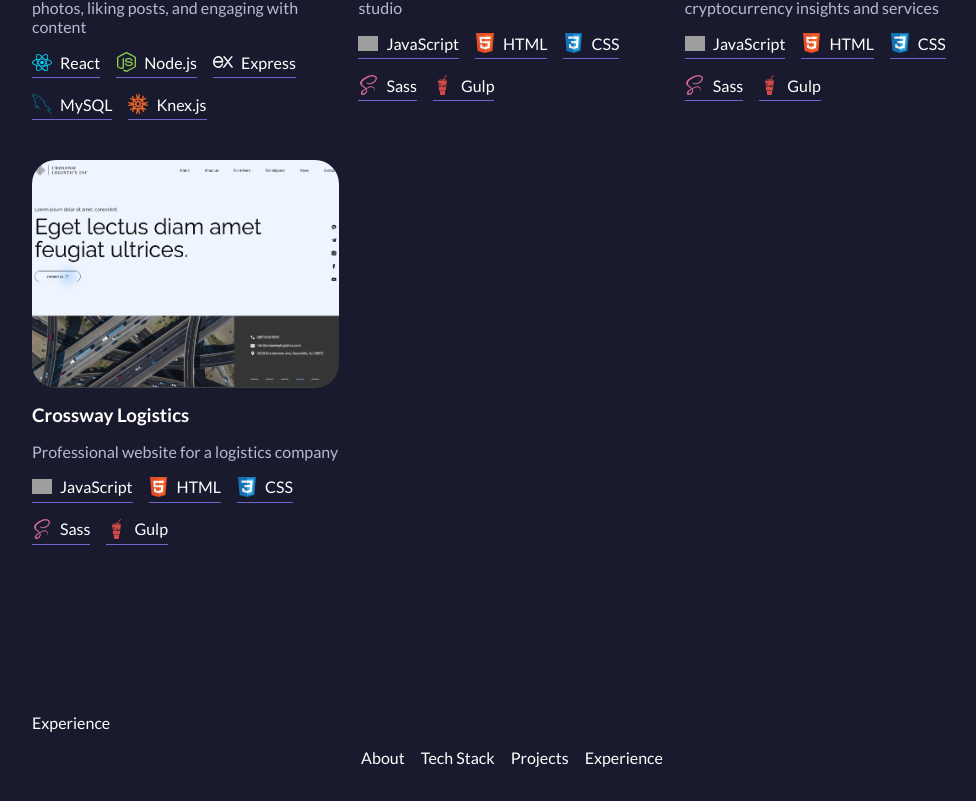
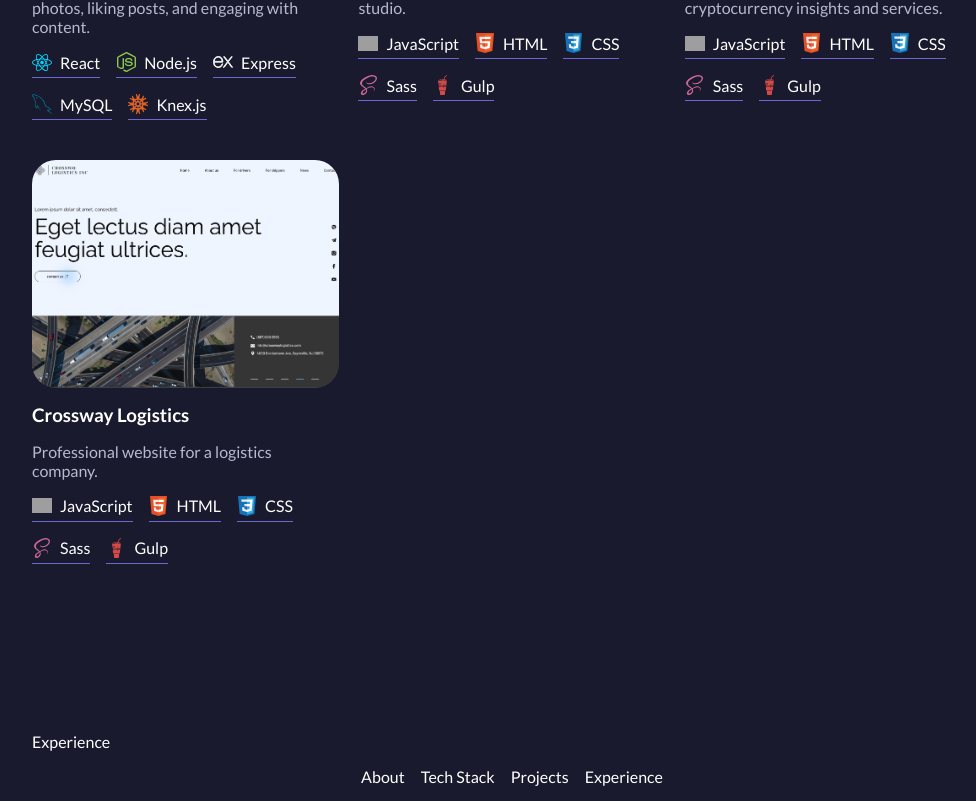
Before and after one commit to olhapelenska/Portfolio, a React (Vite) app: page / in a window 1280 px wide. Shown: the part 1331-2132 px from the top of the page, without its empty margins (128-1104 px from the left). Built offline with nearby package versions, Linux system fonts and the light colour scheme; grey boxes are pictures that could not be loaded.

Commit message:
refactor projects section

```diff
--- a/src/components/Projects/Projects.jsx
+++ b/src/components/Projects/Projects.jsx
@@ -1,4 +1,7 @@
 import "./Projects.scss";
+import { Link } from "react-router-dom";
+
+// Import icons
 import jsIcon from "../../assets/images/javascript.svg";
 import htmlIcon from "../../assets/images/html.svg";
 import cssIcon from "../../assets/images/css.svg";
@@ -8,160 +11,99 @@ import nodeIcon from "../../assets/images/node.svg";
 import mysqlIcon from "../../assets/images/mysql.svg";
 import expressIcon from "../../assets/images/express.svg";
 import knexIcon from "../../assets/images/knex.svg";
-import InstaClone from "../../assets/images/instaclone.png";
-import kika from "../../assets/images/kika.png";
-import ccg from "../../assets/images/ccg.png";
-import crossway from "../../assets/images/crossway.png";
 import gulpIcon from "../../assets/images/gulp.svg";
-import { Link } from "react-router-dom";
+
+// Import project images
+import instaCloneImg from "../../assets/images/instaclone.png";
+import kikaImg from "../../assets/images/kika.png";
+import ccgImg from "../../assets/images/ccg.png";
+import crosswayImg from "../../assets/images/crossway.png";
+
+// Project Data
+const projects = [
+  {
+    name: "InstaClone",
+    description:
+      "Social media-inspired web app for sharing photos, liking posts, and engaging with content.",
+    image: instaCloneImg,
+    link: "https://my-insta-clone.netlify.app/",
+    stack: [
+      { name: "React", icon: reactIcon },
+      { name: "Node.js", icon: nodeIcon },
+      { name: "Express", icon: expressIcon },
+      { name: "MySQL", icon: mysqlIcon },
+      { name: "Knex.js", icon: knexIcon },
+    ],
+  },
+  {
+    name: "Kika",
+    description: "Sleek and modern website for a web design studio.",
+    image: kikaImg,
+    link: "https://olhapelenska.github.io/Projects/kika/index.html",
+    stack: [
+      { name: "JavaScript", icon: jsIcon },
+      { name: "HTML", icon: htmlIcon },
+      { name: "CSS", icon: cssIcon },
+      { name: "Sass", icon: sassIcon },
+      { name: "Gulp", icon: gulpIcon },
+    ],
+  },
+  {
+    name: "Crypto Consult Group",
+    description:
+      "Consulting company website, showcasing cryptocurrency insights and services.",
+    image: ccgImg,
+    link: "https://olhapelenska.github.io/Projects/ccg/index.html",
+    stack: [
+      { name: "JavaScript", icon: jsIcon },
+      { name: "HTML", icon: htmlIcon },
+      { name: "CSS", icon: cssIcon },
+      { name: "Sass", icon: sassIcon },
+      { name: "Gulp", icon: gulpIcon },
+    ],
+  },
+  {
+    name: "Crossway Logistics",
+    description: "Professional website for a logistics company.",
+    image: crosswayImg,
+    link: "https://olhapelenska.github.io/Projects/crossway-logistics/index.html",
+    stack: [
+      { name: "JavaScript", icon: jsIcon },
+      { name: "HTML", icon: htmlIcon },
+      { name: "CSS", icon: cssIcon },
+      { name: "Sass", icon: sassIcon },
+      { name: "Gulp", icon: gulpIcon },
+    ],
+  },
+];
 
 function Projects() {
   return (
     <section id="projects" className="projects">
       <h2 className="projects__title">Projects</h2>
       <div className="projects__list">
+        {projects.map((project, index) => (
           <Link
-          to="https://my-insta-clone.netlify.app/"
-          target="_blanc"
-          className="projects__item projects__instaclone"
+            to={project.link}
+            target="_blank"
+            key={index}
+            className="projects__item"
           >
             <div className="projects__image">
-            <img src={InstaClone} alt="instaclone image" />
+              <img src={project.image} alt={`${project.name} image`} />
             </div>
-          <h3 className="projects__item-title">InstaClone</h3>
-          <p className="projects__item-text">
-            Social media-inspired web app for sharing photos, liking posts, and
-            engaging with content
-          </p>
+            <h3 className="projects__item-title">{project.name}</h3>
+            <p className="projects__item-text">{project.description}</p>
             <ul className="projects__item-stack">
-            <li className="projects__item-technology">
-              <img src={reactIcon} alt="react icon" />
-              <span>React</span>
+              {project.stack.map((tech, i) => (
+                <li key={i} className="projects__item-technology">
+                  <img src={tech.icon} alt={`${tech.name} icon`} />
+                  <span>{tech.name}</span>
                 </li>
-            <li className="projects__item-technology">
-              <img src={nodeIcon} alt="node icon" />
-              <span>Node.js</span>
-            </li>
-            <li className="projects__item-technology">
-              <img src={expressIcon} alt="express icon" />
-              <span>Express</span>
-            </li>
-            <li className="projects__item-technology">
-              <img src={mysqlIcon} alt="mysql icon" />
-              <span>MySQL</span>
-            </li>
-            <li className="projects__item-technology">
-              <img src={knexIcon} alt="knex icon" />
-              <span>Knex.js</span>
-            </li>
+              ))}
             </ul>
           </Link>
-        <Link
-          to="https://olhapelenska.github.io/Projects/kika/index.html"
-          target="_blanc"
-          className="projects__item projects__kika"
-        >
-          <div className="projects__image">
-            <img src={kika} alt="kika image" />
-          </div>
-          <h3 className="projects__item-title">Kika</h3>
-          <p className="projects__item-text">
-            Sleek and modern website for a web design studio
-          </p>
-          <ul className="projects__item-stack">
-            <li className="projects__item-technology">
-              <img src={jsIcon} alt="mysql icon" />
-              <span>JavaScript</span>
-            </li>
-            <li className="projects__item-technology">
-              <img src={htmlIcon} alt="mysql icon" />
-              <span>HTML</span>
-            </li>
-            <li className="projects__item-technology">
-              <img src={cssIcon} alt="mysql icon" />
-              <span>CSS</span>
-            </li>
-            <li className="projects__item-technology">
-              <img src={sassIcon} alt="mysql icon" />
-              <span>Sass</span>
-            </li>
-            <li className="projects__item-technology">
-              <img src={gulpIcon} alt="mysql icon" />
-              <span>Gulp</span>
-            </li>
-          </ul>
-        </Link>
-        <Link
-          to="https://olhapelenska.github.io/Projects/ccg/index.html"
-          target="_blanc"
-          className="projects__item projects__ccg"
-        >
-          <div className="projects__image">
-            <img src={ccg} alt="ccg image" />
-          </div>
-          <h3 className="projects__item-title">Crypto Consult Group</h3>
-          <p className="projects__item-text">
-            Consulting company website, showcasing cryptocurrency insights and
-            services
-          </p>
-          <ul className="projects__item-stack">
-            <li className="projects__item-technology">
-              <img src={jsIcon} alt="mysql icon" />
-              <span>JavaScript</span>
-            </li>
-            <li className="projects__item-technology">
-              <img src={htmlIcon} alt="mysql icon" />
-              <span>HTML</span>
-            </li>
-            <li className="projects__item-technology">
-              <img src={cssIcon} alt="mysql icon" />
-              <span>CSS</span>
-            </li>
-            <li className="projects__item-technology">
-              <img src={sassIcon} alt="mysql icon" />
-              <span>Sass</span>
-            </li>
-            <li className="projects__item-technology">
-              <img src={gulpIcon} alt="mysql icon" />
-              <span>Gulp</span>
-            </li>
-          </ul>
-        </Link>
-        <Link
-          to="https://olhapelenska.github.io/Projects/crossway-logistics/index.html"
-          target="_blanc"
-          className="projects__item projects__crossway"
-        >
-          <div className="projects__image">
-            <img src={crossway} alt="crossway image" />
-          </div>
-          <h3 className="projects__item-title">Crossway Logistics</h3>
-          <p className="projects__item-text">
-            Professional website for a logistics company
-          </p>
-          <ul className="projects__item-stack">
-            <li className="projects__item-technology">
-              <img src={jsIcon} alt="mysql icon" />
-              <span>JavaScript</span>
-            </li>
-            <li className="projects__item-technology">
-              <img src={htmlIcon} alt="mysql icon" />
-              <span>HTML</span>
-            </li>
-            <li className="projects__item-technology">
-              <img src={cssIcon} alt="mysql icon" />
-              <span>CSS</span>
-            </li>
-            <li className="projects__item-technology">
-              <img src={sassIcon} alt="mysql icon" />
-              <span>Sass</span>
-            </li>
-            <li className="projects__item-technology">
-              <img src={gulpIcon} alt="mysql icon" />
-              <span>Gulp</span>
-            </li>
-          </ul>
-        </Link>
+        ))}
       </div>
     </section>
   );
```
Lines whose indentation alone changed are shown as unchanged.
